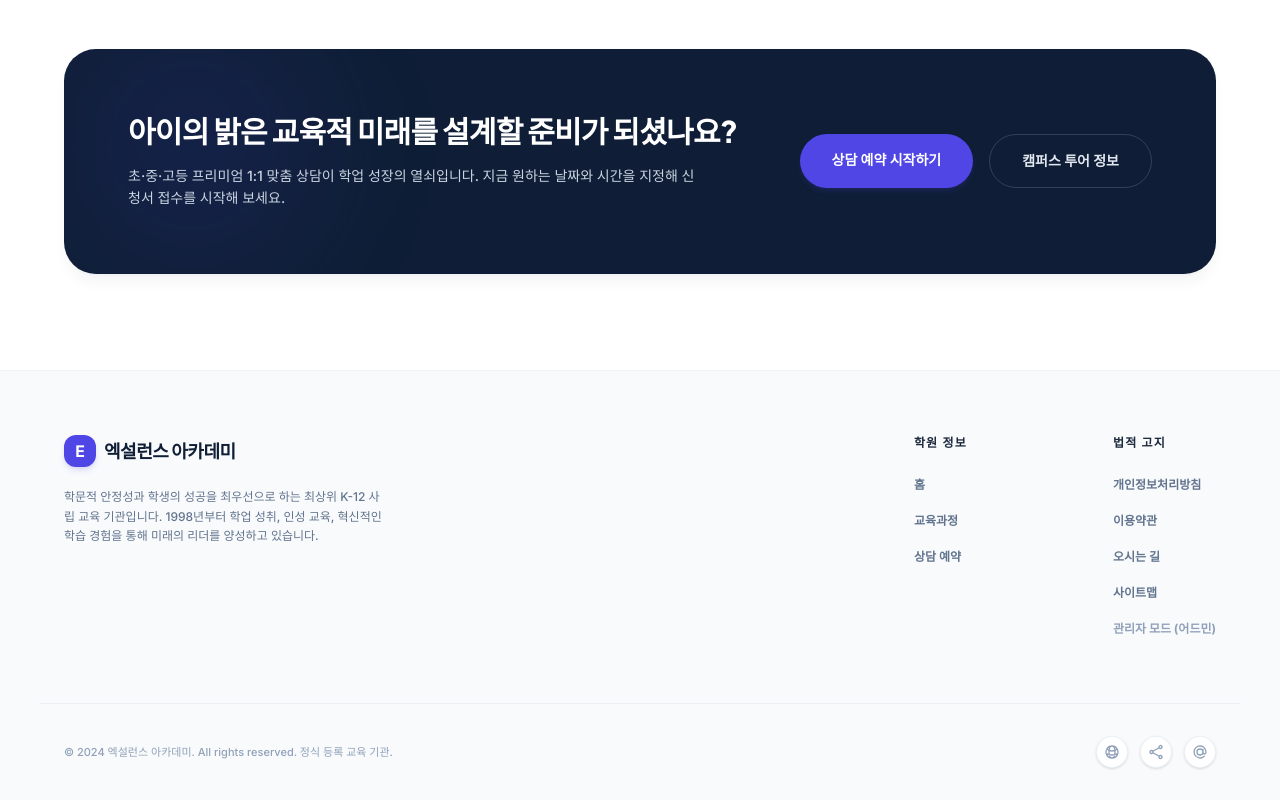
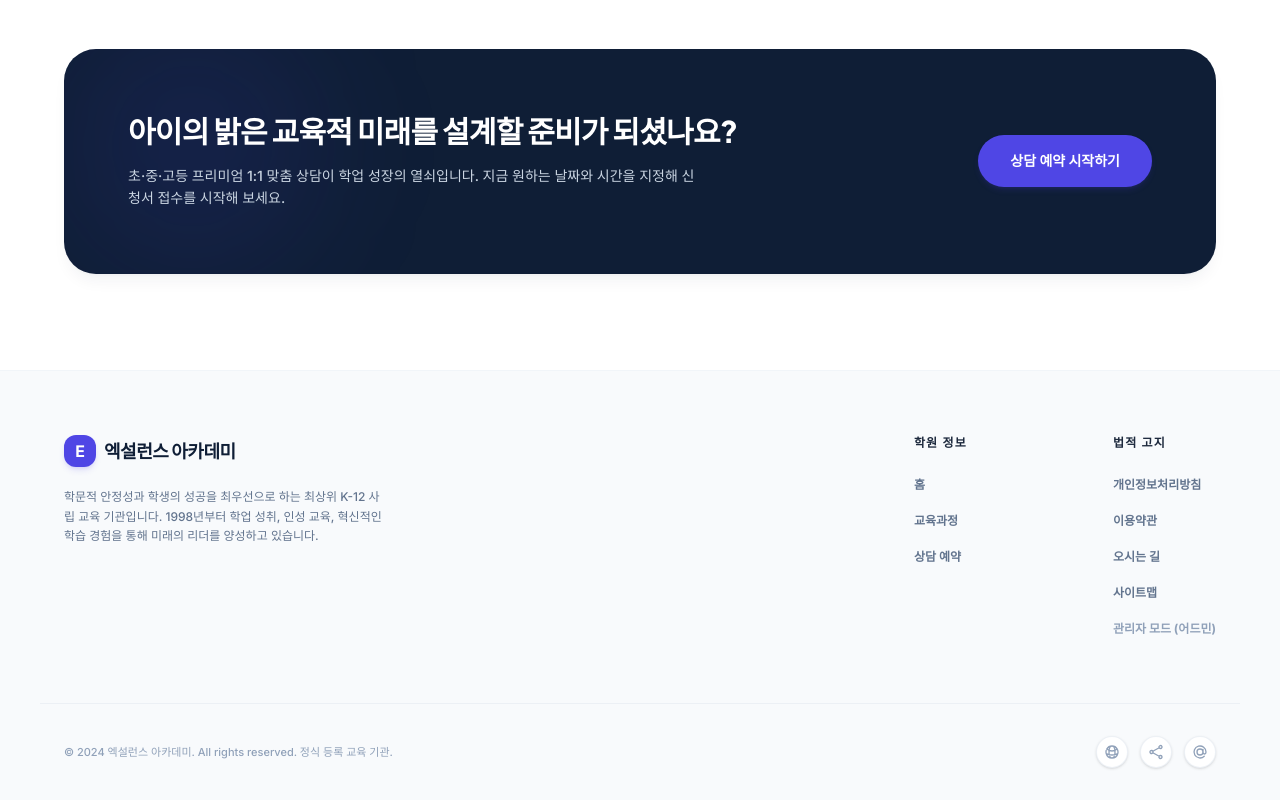
Before and after one commit to randomfosel2/academy-landing, a Next.js app: page / in a window 1280 px wide. Shown: the part 1951-2751 px from the top of the page. Built offline with nearby package versions, Linux system fonts and the light colour scheme; a web font is replaced by a local one.

Commit message:
feat: 메인 페이지 CTA 섹션에서 캠퍼스 투어 정보 링크 제거

```diff
--- a/app/page.tsx
+++ b/app/page.tsx
@@ -206,12 +206,6 @@ export default function Home() {
               >
                 상담 예약 시작하기
               </Link>
-              <Link
-                href="/contact"
-                className="border border-slate-700 text-slate-200 text-center py-4 px-8 rounded-full font-bold text-sm hover:bg-slate-800 transition-all"
-              >
-                캠퍼스 투어 정보
-              </Link>
             </div>
           </div>
         </div>
```
